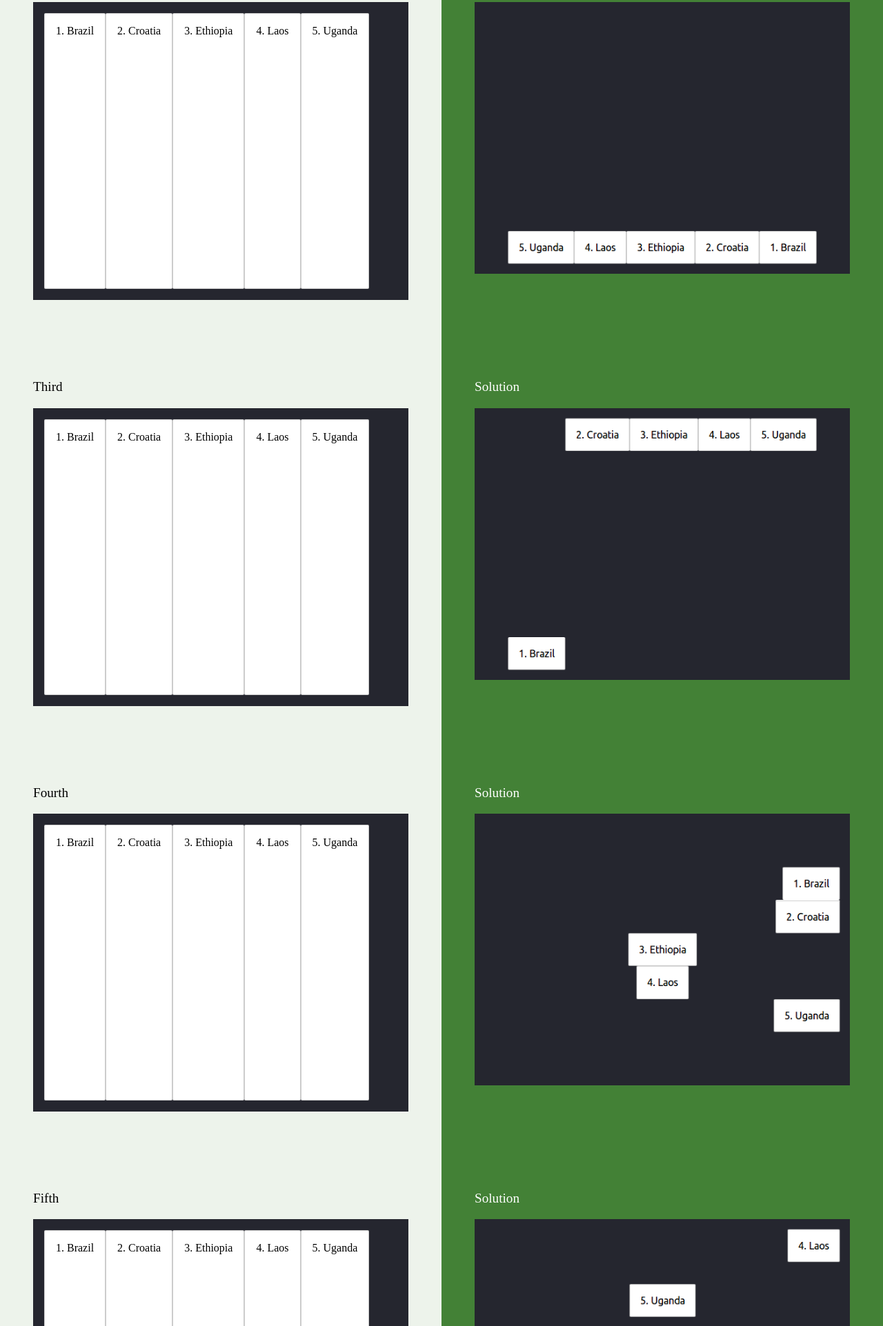
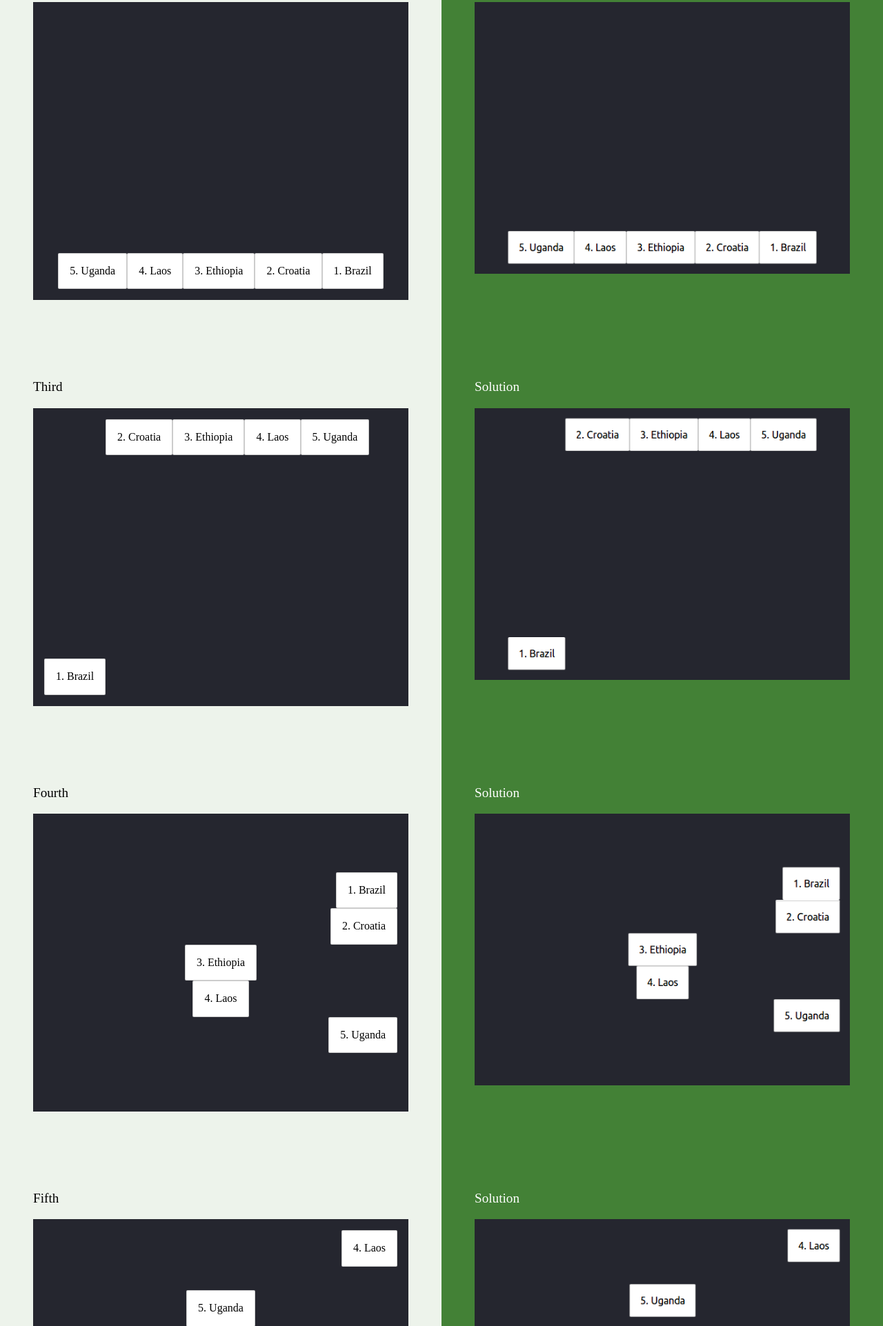
Before and after one commit to mayssam-Alsakhen/html.csscgit.mayssam, a website: page part-2/16-more-flexbox/index.html in a window 1280 px wide. Shown: the part 877-2800 px from the top of the page at 69% size. Drawn offline with Linux system fonts and the light colour scheme.

Commit message:
completed 16-more-flexbox

```diff
--- a/part-2/16-more-flexbox/flexbox.css
+++ b/part-2/16-more-flexbox/flexbox.css
@@ -3,3 +3,46 @@
 }
 
 /* Add your own CSS code below */
+.countries--first{
+  justify-content:flex-end;
+  align-items: flex-end;
+}
+.countries--second{
+  flex-direction: row-reverse;
+  justify-content: center;
+  align-items: flex-end;
+}
+.countries--third{
+  justify-content:left;
+  align-items: flex-start;
+}
+.countries--third .country--brazil{
+  align-self: flex-end;
+
+}
+
+.countries--fourth{
+  flex-direction: column;
+  justify-content:center;
+  align-items: flex-end;
+}
+.countries--fourth .country--ethiopia{
+  align-self: center;
+  justify-content: center;
+}
+.countries--fourth .country--laos{
+  justify-content: center;
+  align-self: center;
+}
+.countries--fifth{
+  flex-direction: column-reverse;
+  justify-content: space-between;
+  align-items:flex-end;
+}
+.countries--fifth .country--uganda{
+  order: 4;
+  align-self: center;
+}
+.countries--fifth .country--laos{
+  order: 5;
+}
```
